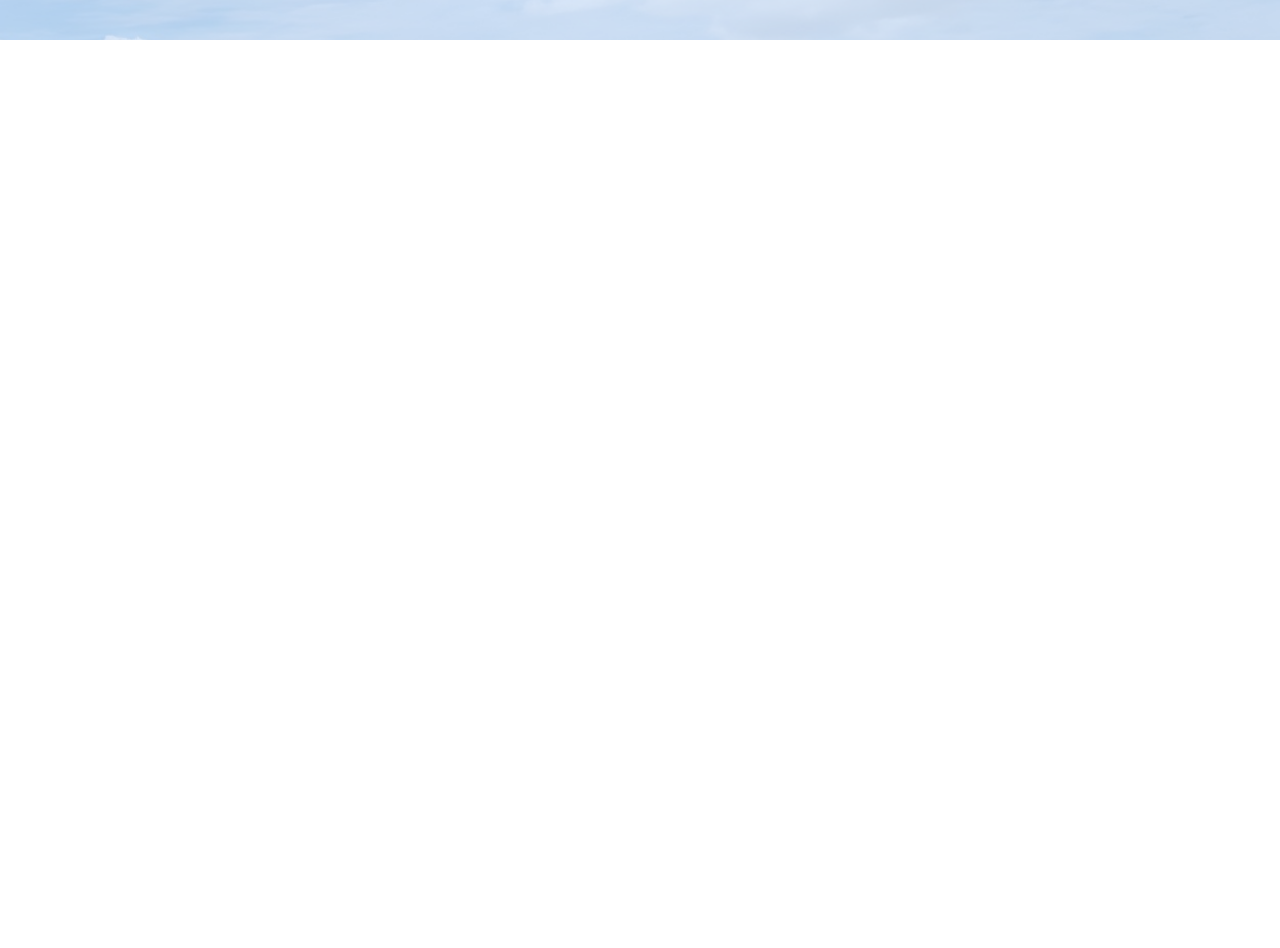
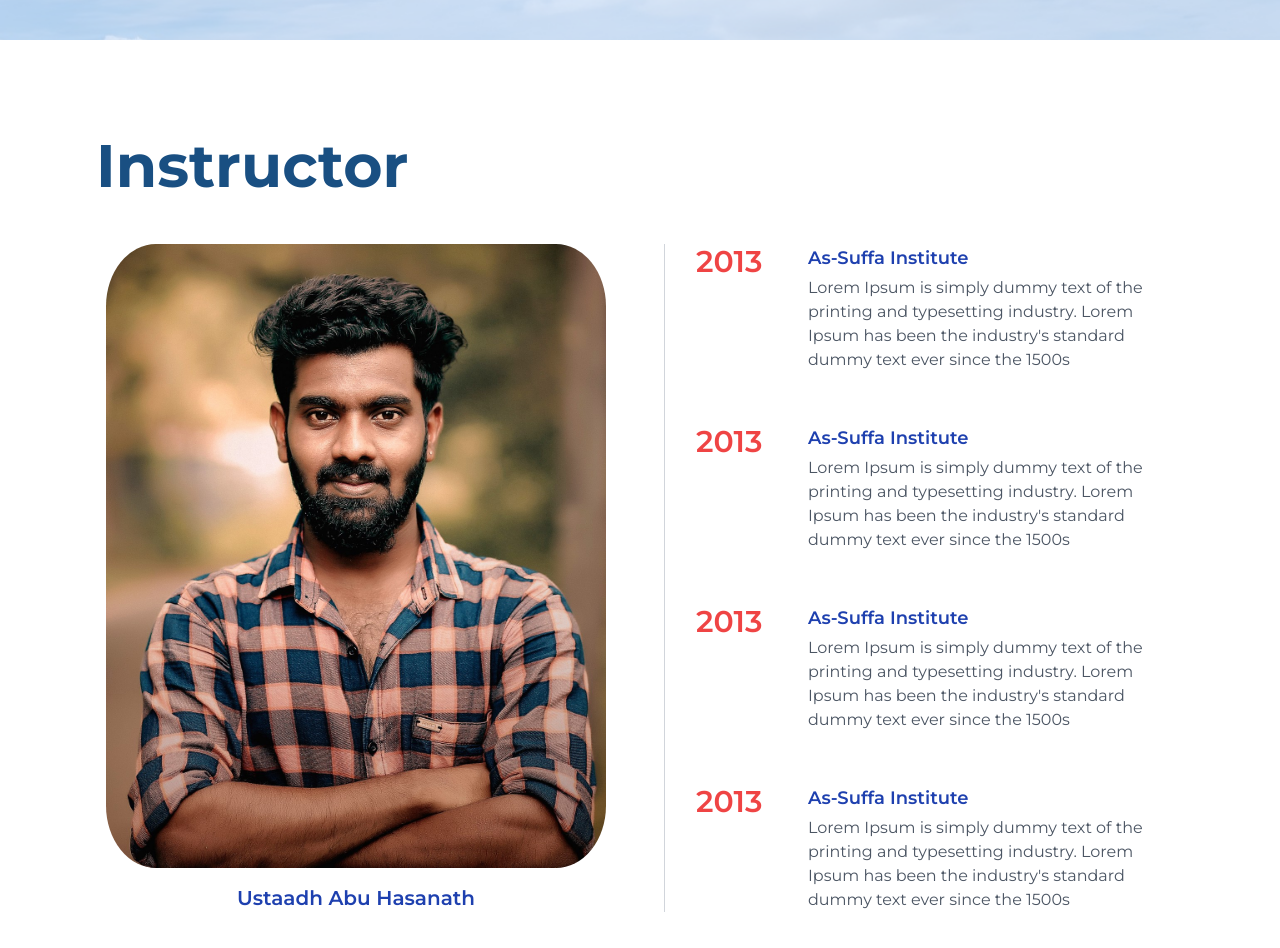
Before and after one commit to NobeenIslam/arabic-alhasanath, a Next.js app: page / in a window 1280 px wide. Shown: the part 760-1708 px from the top of the page. Built offline with nearby package versions, Linux system fonts and the light colour scheme.

Commit message:
Base design for instructor block implemented

```diff
--- a/app/Data.ts
+++ b/app/Data.ts
@@ -33,7 +33,12 @@ const dummyTimelineEntry: TimelineComponent = {
 export const instructorBlockData: InstructorBlockProps = {
   title: "Instructor",
   imageCaption: "Ustaadh Abu Hasanath",
-  timeline: [dummyTimelineEntry, dummyTimelineEntry, dummyTimelineEntry],
+  timeline: [
+    dummyTimelineEntry,
+    dummyTimelineEntry,
+    dummyTimelineEntry,
+    dummyTimelineEntry,
+  ],
   image: "/man.jpg",
 };
 
--- a/components/Hero.tsx
+++ b/components/Hero.tsx
@@ -43,11 +43,7 @@ const Hero = ({ title, bulletPoints, buttonText }: HeroProps) => {
         </div>
         <div className="">
           <div className=" xl:w-[700px] lg:w-[600px] md:w-[500px] w-[300px]">
-            <Image
-              src={BaynaYadyk}
-              alt="Arabic Course Books"
-              layout="responsive"
-            />
+            <Image src={BaynaYadyk} alt="Arabic Course Books" />
           </div>
         </div>
       </div>
--- a/components/InstructorBlock.tsx
+++ b/components/InstructorBlock.tsx
@@ -1,4 +1,6 @@
 "use client";
+
+import Image from "next/image";
 
 export type TimelineComponent = {
   year: string;
@@ -21,7 +23,54 @@ const InstructorBlock = ({
   timeline,
   image,
 }: InstructorBlockProps) => {
-  return <div className="gutter"></div>;
+  return (
+    <section className=" gutter">
+      <div className="max-w-7xl mx-auto">
+        <h2 className="text-6xl font-bold text-left mb-12 text-specialBlue">
+          {title}
+        </h2>
+        <div className="grid grid-cols-1 md:grid-cols-2 gap-12 items-start">
+          <div className="flex flex-col items-center">
+            <div className=" mb-4">
+              <Image
+                src={image}
+                alt={imageCaption}
+                width={500}
+                height={500}
+                className="rounded-[10%]"
+              />
+            </div>
+            <p className="text-xl font-semibold text-blue-800 ">
+              {imageCaption}
+            </p>
+            {/* Divider */}
+            <div className="w-full h-px bg-gray-300 mt-8 md:hidden"></div>
+          </div>
+          <div className="space-y-8 md:space-y-0 md:flex md:flex-col md:justify-between md:h-full md:relative md:pl-8">
+            {/* Divider relative and pl-8, are added to parent for the divider*/}
+
+            <div className="hidden md:block absolute left-0 top-0 bottom-0 w-px bg-gray-300"></div>
+
+            {timeline.map((entry, index) => (
+              <div key={index} className="flex">
+                <div className="flex-shrink-0 w-24">
+                  <span className="inline-flex items-center justify-center text-3xl text-red-500 font-semibold">
+                    {entry.year}
+                  </span>
+                </div>
+                <div className="ml-4">
+                  <h3 className="text-lg font-semibold text-blue-800 ">
+                    {entry.subheading}
+                  </h3>
+                  <p className="mt-1 text-gray-600">{entry.details}</p>
+                </div>
+              </div>
+            ))}
+          </div>
+        </div>
+      </div>
+    </section>
+  );
 };
 
 export { InstructorBlock };
```
